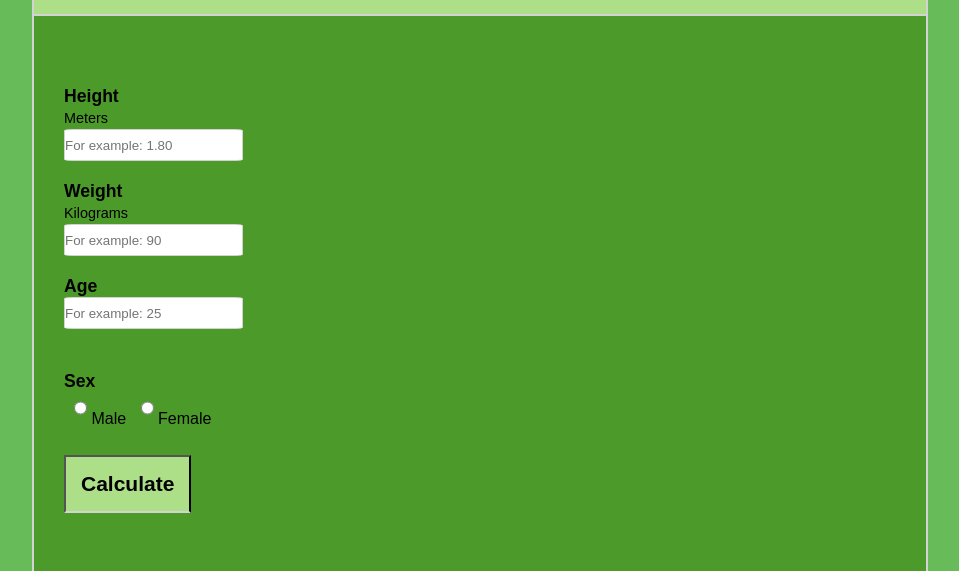
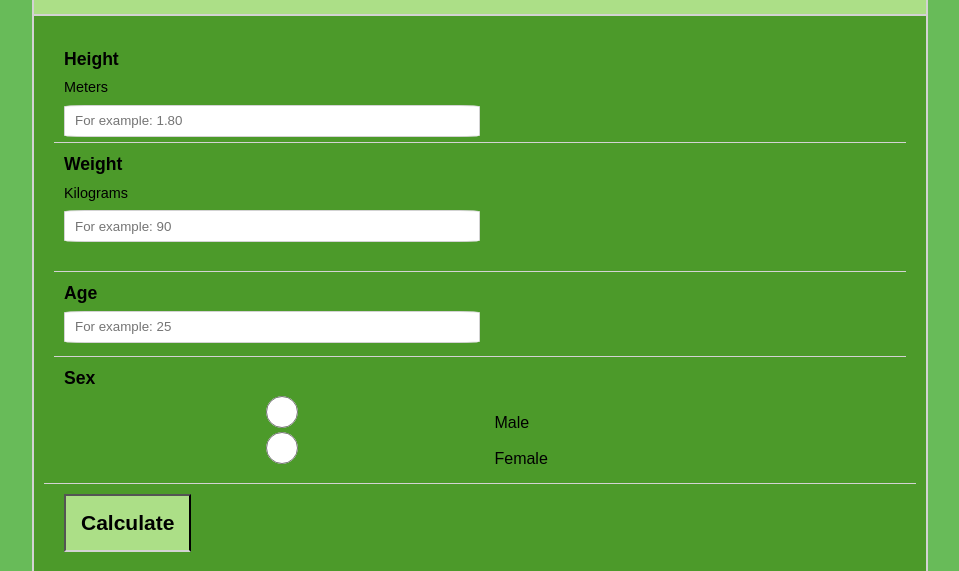
Before and after one commit to bartkalanski/basic-react-weather-app, a plain HTML site: page Desktop/coding-projects/JS/bmi-calculator/index.html in a window 1280 px wide. Shown: the part 229-800 px from the top of the page, without its empty margins (160-1119 px from the left). Drawn offline with Linux system fonts and the light colour scheme.

Commit message:
Added functionality

```diff
--- a/Desktop/coding-projects/JS/bmi-calculator/index.html
+++ b/Desktop/coding-projects/JS/bmi-calculator/index.html
@@ -13,7 +13,7 @@
     <h4 class="h4-header">use this calculator to check your body mass index and find out if you are a healthy weight</h4>
 </header>
     <main>
-        <section id="calc">
+        <form id="form" type="submit">
         <div class="bmi-grid">
             <div id="grid-head">
                 <h4 class="h4-grid">BMI Calculator</h4>
@@ -34,18 +34,16 @@
             </div>
             <div id="grid-sex">
                 <h6 class="big">Sex</h6>
-                <form>
                     <input type="radio" id="male" value="male">
                     <label for="male">Male</label>
                     <input type="radio" id="female" value="female">
                     <label for="female">Female</label>
-                </form>
             </div>
             <div id="grid-calculate">
                 <button type="button" id="sendBtn">Calculate</button>
             </div>
             <div id="grid-result">
-
+                <h6>Result: </h6>
             </div>
         </div>
     </section>
--- a/Desktop/coding-projects/JS/bmi-calculator/script.js
+++ b/Desktop/coding-projects/JS/bmi-calculator/script.js
@@ -0,0 +1,9 @@
+document.getElementById('form').onchange = function(){
+let height = Number(document.getElementById('input-height').value);
+let weight = Number(document.getElementById('input-weight').value);
+let calculation = Math.round(weight / (height * height));
+document.getElementById('grid-result').innerHTML = `Your BMI is: ${calculation}.`;
+document.getElementById('sendBtn').addEventListener('click',function(){
+    document.getElementById('grid-result').style.display='block';
+})
+}
--- a/Desktop/coding-projects/JS/bmi-calculator/styles.css
+++ b/Desktop/coding-projects/JS/bmi-calculator/styles.css
@@ -29,11 +29,14 @@ h2{
     background: #4C9A2A;
     grid-template-columns: 100%;
     grid-template-rows: repeat(7, 75px);
-    grid-row-gap: 20px;
+    grid-row-gap: 30px;
+
+
 
 }
 h6{
     line-height: 1.4rem;
+    margin-bottom: 6px;
 }
 .h4-grid{
     font-size: 21px;
@@ -41,29 +44,43 @@ h6{
     border-bottom: solid 2px lightgrey;
     background: #ACDF87;
     padding: 15px;
+
+
 }
 #grid-height{
-    margin: 20px;
+    margin: 0px 20px 20px 20px;
     padding: 10px;
+    align-self: center;
+
 }
 #grid-weight{
-    margin: 20px;
+    margin: 0 20px 20px 20px;
     padding: 10px;
+    border-top: solid lightgrey 1px;
+    align-self: center;
 }
 #grid-age{
-    margin: 20px;
+    margin: 0 20px;
     padding: 10px;
+    border-top: solid lightgrey 1px;
+    align-self: center;
 }
 #grid-sex{
-    margin: 20px;
+    margin: 0 20px;
     padding: 10px;
+    border-top: solid lightgrey 1px;
+    align-self: center;
 }
 #grid-calculate{
-    margin: 10px;padding: 10px;
+    margin: 10px;
+    padding: 10px;
+    border-top: solid lightgrey 1px;
+    align-self: center;
 }
 #grid-result{
     margin: 20px;
     padding: 10px;
+    display: none;
 }
 #bmi-ranges{
 
@@ -72,6 +89,10 @@ input{
     border-radius: 5%;
     border: solid 1px lightgrey;
     height: 2rem;
+    width: 50%;
+    padding-left: 10px;
+
+
 }
 #male{
     margin-left: 10px;
```
